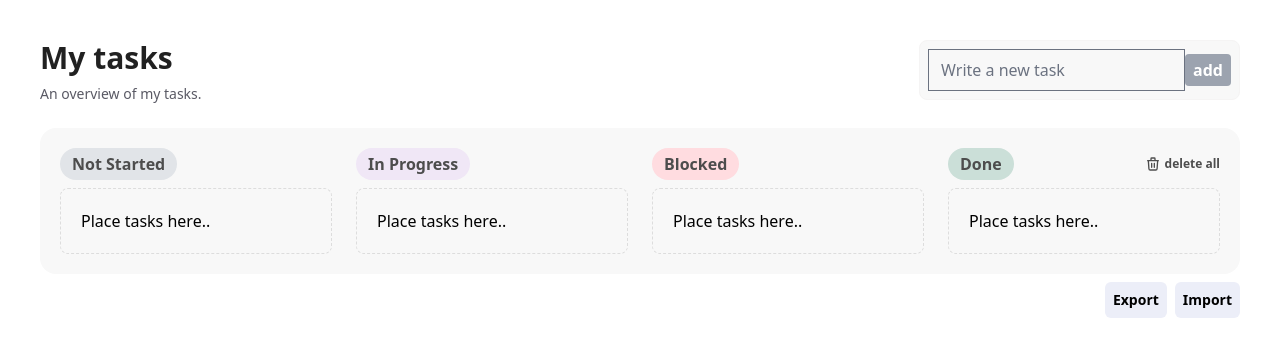
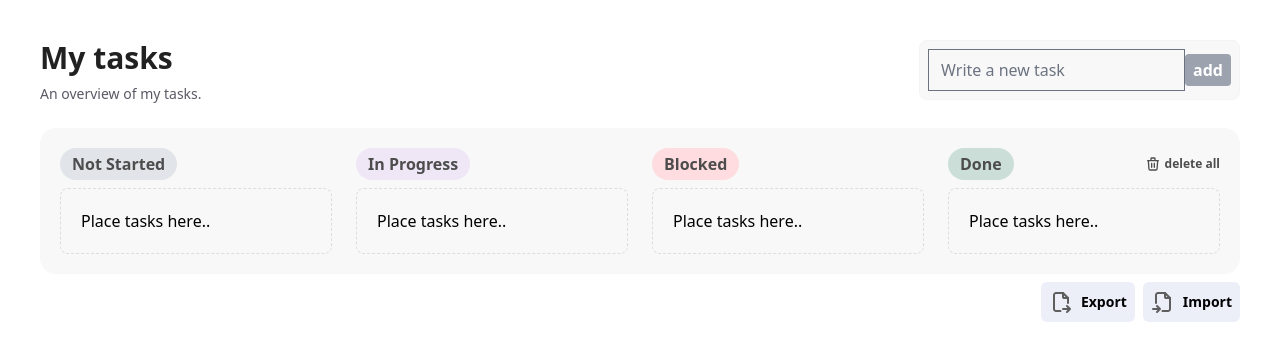
Before and after one commit to ShubhamS021/dailyplanner_react, a React (Create React App) app: page / in a window 1280 px wide. Shown: the top 360 px of the page. Built offline with nearby package versions, Linux system fonts and the light colour scheme.

Commit message:
feat: icons for import/export

```diff
--- /dev/null
+++ b/src/assets/svgs/file-export.svg.tsx
@@ -0,0 +1,24 @@
+export const fileExportSVG = (
+    <svg
+        width="24"
+        height="24"
+        viewBox="0 0 24 24"
+        fill="none"
+        xmlns="http://www.w3.org/2000/svg"
+    >
+        <path
+            d="M14 3V7C14 7.26522 14.1054 7.51957 14.2929 7.70711C14.4804 7.89464 14.7348 8 15 8H19"
+            stroke="#5E5E5E"
+            strokeWidth="2"
+            strokeLinecap="round"
+            strokeLinejoin="round"
+        />
+        <path
+            d="M11.5 21H7C6.46957 21 5.96086 20.7893 5.58579 20.4142C5.21071 20.0391 5 19.5304 5 19V5C5 4.46957 5.21071 3.96086 5.58579 3.58579C5.96086 3.21071 6.46957 3 7 3H14L19 8V13M14 19H21M18 16L21 19L18 22"
+            stroke="#5E5E5E"
+            strokeWidth="2"
+            strokeLinecap="round"
+            strokeLinejoin="round"
+        />
+    </svg>
+);
--- /dev/null
+++ b/src/assets/svgs/file-import.svg.tsx
@@ -0,0 +1,24 @@
+export const fileImportSVG = (
+    <svg
+        width="24"
+        height="24"
+        viewBox="0 0 24 24"
+        fill="none"
+        xmlns="http://www.w3.org/2000/svg"
+    >
+        <path
+            d="M14 3V7C14 7.26522 14.1054 7.51957 14.2929 7.70711C14.4804 7.89464 14.7348 8 15 8H19"
+            stroke="#5E5E5E"
+            strokeWidth="2"
+            strokeLinecap="round"
+            strokeLinejoin="round"
+        />
+        <path
+            d="M5 13V5C5 4.46957 5.21071 3.96086 5.58579 3.58579C5.96086 3.21071 6.46957 3 7 3H14L19 8V19C19 19.5304 18.7893 20.0391 18.4142 20.4142C18.0391 20.7893 17.5304 21 17 21H11.5M2 19H9M6 16L9 19L6 22"
+            stroke="#5E5E5E"
+            strokeWidth="2"
+            strokeLinecap="round"
+            strokeLinejoin="round"
+        />
+    </svg>
+);
--- a/src/components/Export/Export.tsx
+++ b/src/components/Export/Export.tsx
@@ -1,4 +1,5 @@
 import { useContext } from 'react';
+import { fileExportSVG } from '../../assets/svgs/file-export.svg';
 import { BoardContext } from '../../context/BoardContext';
 
 export const Export = () => {
@@ -16,6 +17,7 @@ export const Export = () => {
             }}
         >
             <div className="flex gap-2 items-center p-2 stroke-[#5E5E5E] hover:stroke-white">
+                {fileExportSVG}
                 <p className="font-semibold text-sm">Export</p>
             </div>
         </button>
--- a/src/components/Import/Import.tsx
+++ b/src/components/Import/Import.tsx
@@ -1,4 +1,5 @@
 import { useContext, useRef } from 'react';
+import { fileImportSVG } from '../../assets/svgs/file-import.svg';
 import { BoardContext } from '../../context/BoardContext';
 
 export const Import = () => {
@@ -32,6 +33,7 @@ export const Import = () => {
                     data-testid="import-input"
                 />
                 <div className="flex gap-2 items-center p-2 stroke-[#5E5E5E] hover:stroke-white">
+                    {fileImportSVG}
                     <p className="font-semibold text-sm">Import</p>
                 </div>
             </button>
```
